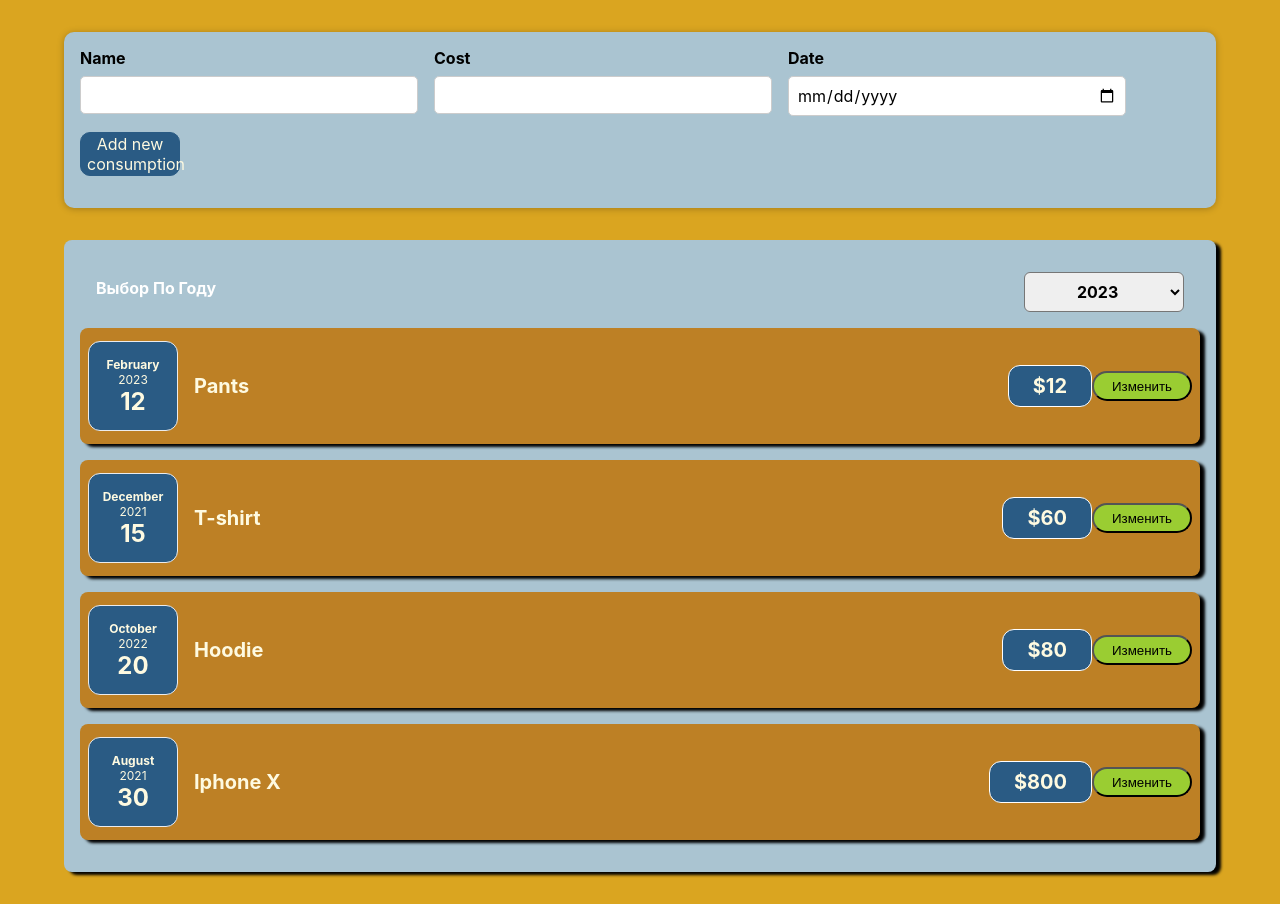
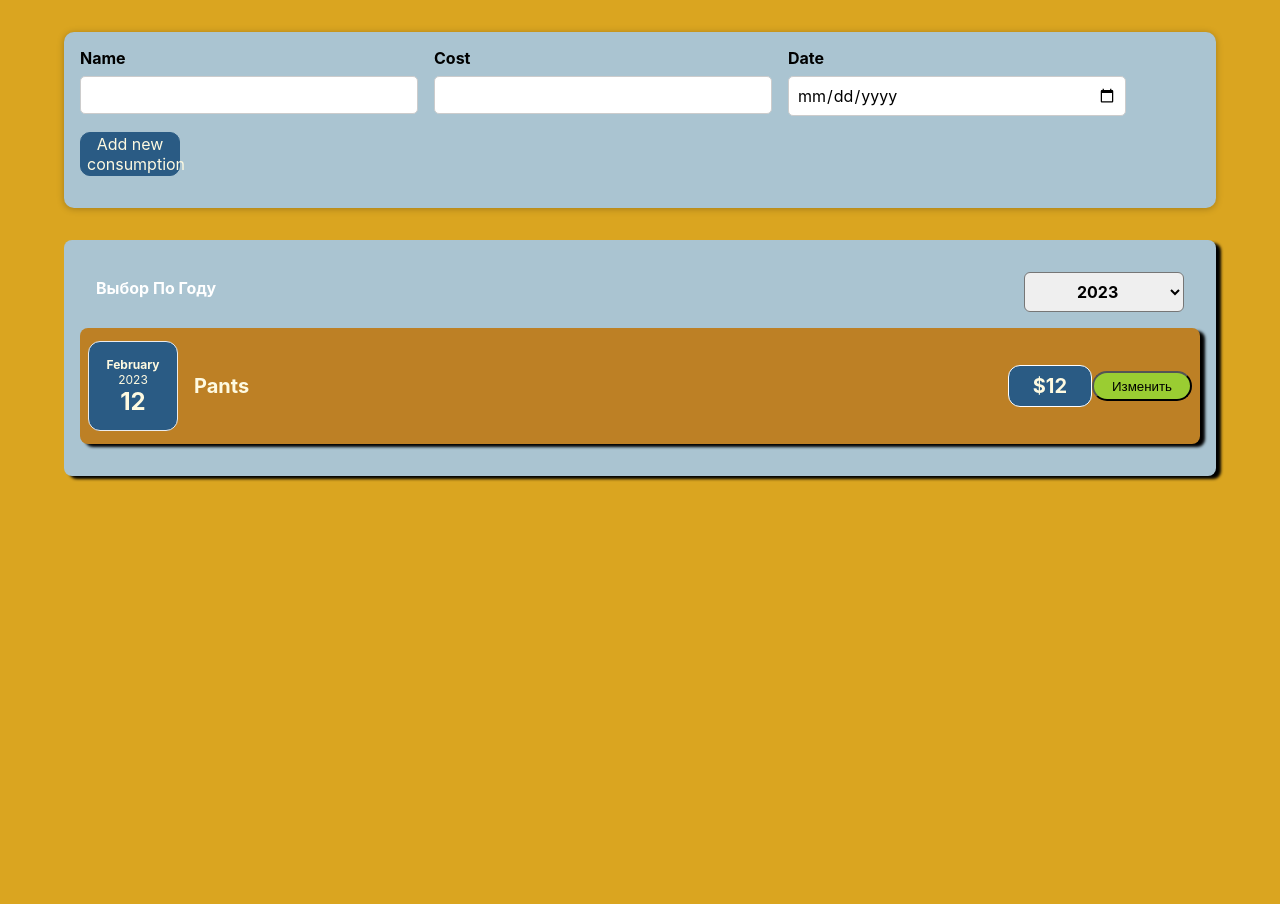
Before and after one commit to feelpainbitc/spending_schedule_react, a React (Create React App) app: page / in a window 1280 px wide. After the commit the page ends 800 px from the top, so only its background shows below. Built offline with nearby package versions, Linux system fonts and the light colour scheme.

Commit message:
filter edited

```diff
--- a/src/components/Costs.js
+++ b/src/components/Costs.js
@@ -12,12 +12,18 @@ function Costs(props){
         setSelectedYear(year);
     }
 
+    const filteredCosts=props.costs.filter(cost=>
+        {
+            return cost.date.getFullYear().toString()==selectedYear;
+
+        });
+
 return(
     <div>
 
     <Card className="costs">
         <CostsFilter year={selectedYear} onChangeYear={yearChangeHandler}/>
-        {props.costs.map((cost)=>(
+        {filteredCosts.map((cost)=>(
         <CostItem
             key={cost.id}
             description={cost.description}
```
